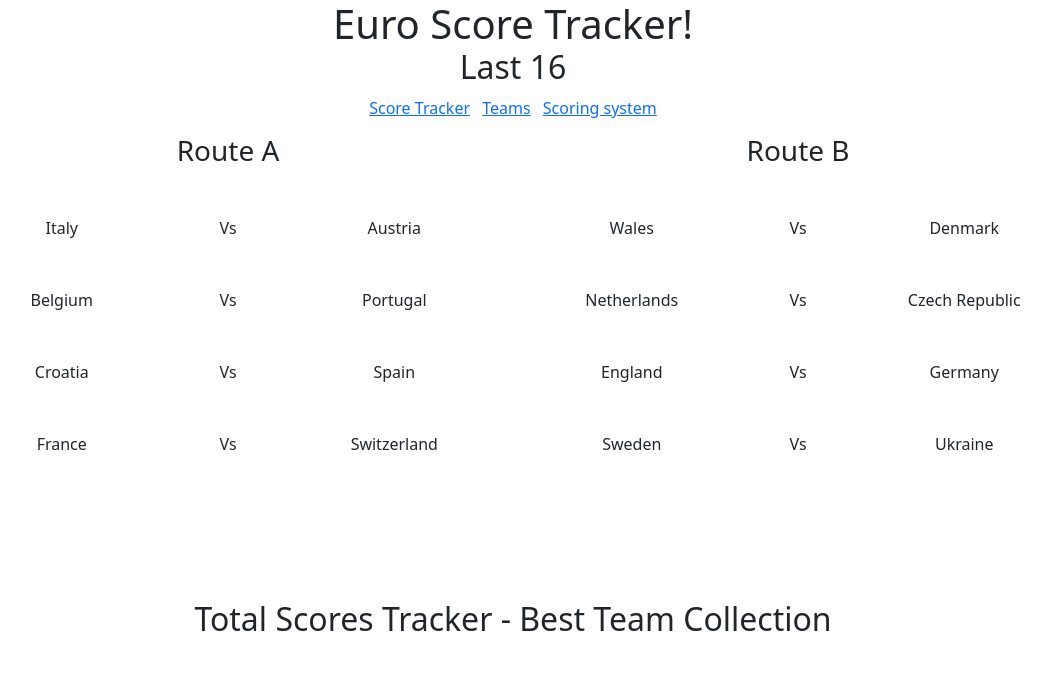
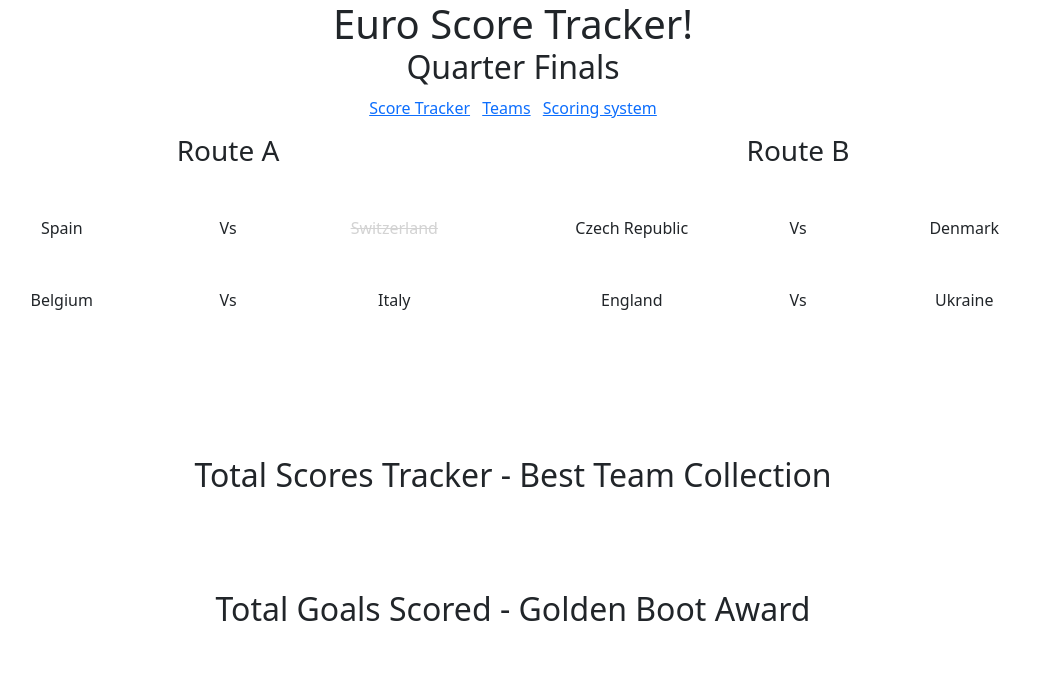
Before and after one commit to cgpalmer/euro_21, a Django app: page / in a window 1280 px wide. Shown: the top 696 px of the page, without its empty margins (127-1178 px from the left). Run offline with Django 3.2, Linux system fonts and the light colour scheme; data that the repository does not hold is empty; some libraries are stand-ins or nearby versions.

Commit message:
Adding quarter finals

```diff
--- a/home/templates/home/index.html
+++ b/home/templates/home/index.html
@@ -16,68 +16,41 @@
 
     <div class="container">
         <div class="row my-5 padding_buffer text-center">
-            <h2 class="mb-5">Last 16</h2>
+            <h2 class="mb-5">Quarter Finals</h2>
 
             <div class="col-12 col-lg-6">
                 <h3 class="mb-5">Route A</h3>
                 <div class="row mb-5">
-                    <div class="col-5">Italy</div>
+                    <div class="col-5">Spain</div>
                     <div class="col-2">Vs</div>
-                    <div class="col-5">Austria</div>
+                    <div class="col-5"><del class="greyed">Switzerland</del></div>
                 </div>
                 <div class="row mb-5">
                     <div class="col-5">Belgium</div>
                     <div class="col-2">Vs</div>
-                    <div class="col-5">Portugal</div>
+                    <div class="col-5">Italy</div>
                 </div>
 
-
-                <div class="row mb-5">
-                    <div class="col-5">Croatia</div>
-                    <div class="col-2">Vs</div>
-                    <div class="col-5">Spain</div>
-                </div>
-
-
-
-                <div class="row mb-5">
-                    <div class="col-5">France</div>
-                    <div class="col-2">Vs</div>
-                    <div class="col-5">Switzerland</div>
-                </div>
             </div>
 
             <div class="col-12 col-lg-6">
                 <h3 class="mb-5">Route B</h3>
                 <div class="row  mb-5">
-                    <div class="col-5">Wales</div>
+                    <div class="col-5">Czech Republic</div>
                     <div class="col-2">Vs</div>
                     <div class="col-5">Denmark</div>
                 </div>
 
 
 
-
-                <div class="row mb-5">
-                    <div class="col-5">Netherlands</div>
-                    <div class="col-2">Vs</div>
-                    <div class="col-5">Czech Republic</div>
-                </div>
-
                 <div class="row mb-5">
                     <div class="col-5">England</div>
-                    <div class="col-2">Vs</div>
-                    <div class="col-5">Germany</div>
-                </div>
-
-                <div class="row mb-5">
-                    <div class="col-5">Sweden</div>
                     <div class="col-2">Vs</div>
                     <div class="col-5">Ukraine</div>
                 </div>
 
 
-            </div>
+
             </div>
 
 
```
